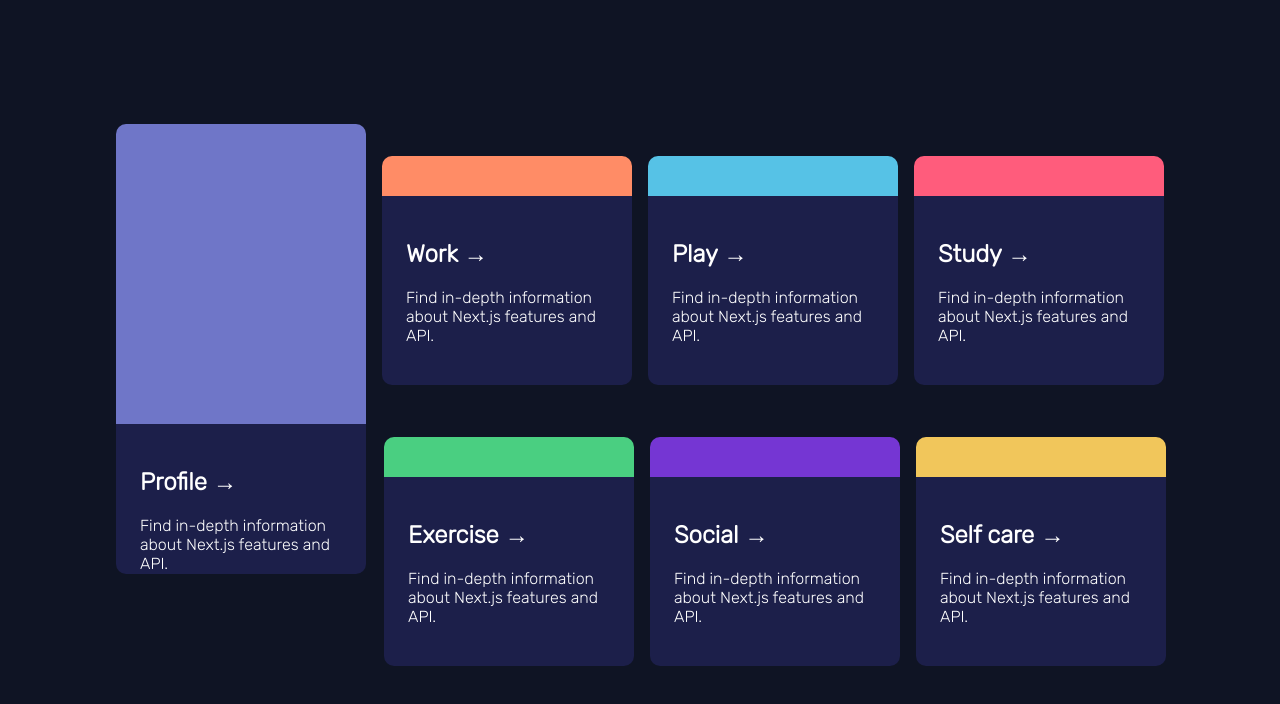
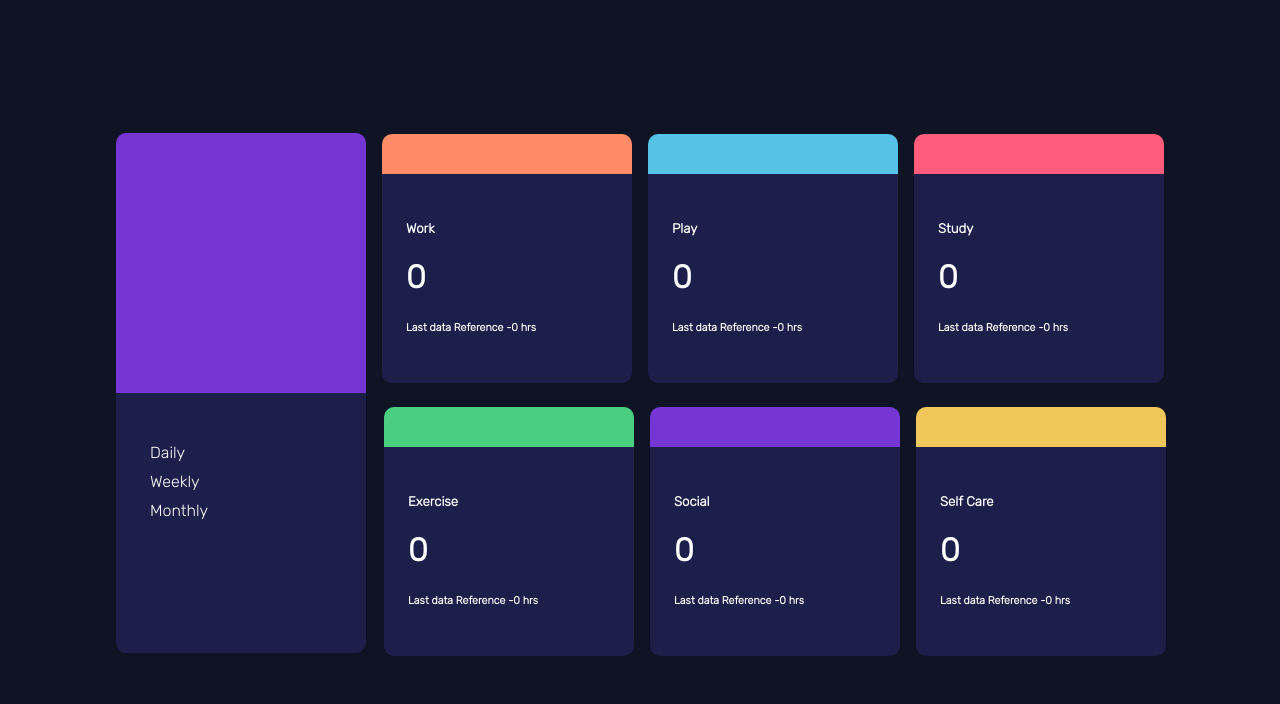
Before and after one commit to elizairam/time-tracking-dashboard-project, a Next.js app in the folder time-tracking-dashboard-project/: page / in a window 1280 px wide. Shown: the top 704 px of the page. Built offline with nearby package versions, Linux system fonts and the light colour scheme.

Commit message:
feat: add components

```diff
--- /dev/null
+++ b/time-tracking-dashboard-project/components/Card.tsx
@@ -0,0 +1,21 @@
+import { ReactNode } from "react";
+
+interface ICard {
+  icon: ReactNode;
+  title: string;
+  current: number;
+  previous: number;
+  dataReference: string;
+}
+
+export default function Card(props: ICard) {
+  return (
+    <>
+      <h5>{props.title}</h5>
+      <h1>{props.current}</h1>
+      <h6>
+        {"Last"} {props.dataReference} {"-"}{props.previous} { "hrs"}
+      </h6>
+    </>
+  );
+}
--- /dev/null
+++ b/time-tracking-dashboard-project/components/CardProfile.tsx
@@ -0,0 +1,24 @@
+interface ICardProfile {
+  selectDaily: boolean;
+  selectWeekly: boolean;
+  selectMonthly: boolean;
+}
+
+export default function CardProfile(props: ICardProfile) {
+  return (
+    <ul>
+      <li>
+        {" "}
+        {"Daily"} {props.selectDaily}
+      </li>
+      <li>
+        {" "}
+        {"Weekly"} {props.selectWeekly}
+      </li>
+      <li>
+        {" "}
+        {"Monthly"} {props.selectMonthly}
+      </li>
+    </ul>
+  );
+}
--- a/time-tracking-dashboard-project/pages/api/hello.ts
+++ b/time-tracking-dashboard-project/pages/api/hello.ts
@@ -1,13 +1,5 @@
-// Next.js API route support: https://nextjs.org/docs/api-routes/introduction
 import type { NextApiRequest, NextApiResponse } from 'next'
 
-type Data = {
-  name: string
-}
-
-export default function handler(
-  req: NextApiRequest,
-  res: NextApiResponse<Data>
-) {
-  res.status(200).json({ name: 'John Doe' })
-}
+export default async (req: NextApiRequest, res: NextApiResponse) => {
+  res.send("Hello world!");
+};
--- a/time-tracking-dashboard-project/pages/index.tsx
+++ b/time-tracking-dashboard-project/pages/index.tsx
@@ -1,53 +1,82 @@
-import type { NextPage } from "next";
 import Head from "next/head";
+import Card from "../components/Card";
+import CardProfile from "../components/CardProfile";
 import styles from "../styles/Home.module.css";
 
-const Home: NextPage = () => {
+export default function Home() {
   return (
     <div className={styles.container}>
       <Head>
-        <title>Create Next App</title>
+        <title>time tracking dashboard_.</title>
         <meta name="description" content="Generated by create next app" />
         <link rel="icon" href="/favicon.ico" />
       </Head>
 
       <main className={styles.main}>
         <div className={styles.grid}>
-          <a href="https://nextjs.org/docs" className={`${styles.cardProfile} ${styles.profile}`}>
-            <h2>Profile &rarr;</h2>
-            <p>Find in-depth information about Next.js features and API.</p>
-          </a>
-          <a href="https://nextjs.org/docs" className={`${styles.card} ${styles.work}`}>
-            <h2>Work &rarr;</h2>
-            <p>Find in-depth information about Next.js features and API.</p>
-          </a>
-          <a href="https://nextjs.org/docs" className={`${styles.card} ${styles.play}`}>
-            <h2>Play &rarr;</h2>
-            <p>Find in-depth information about Next.js features and API.</p>
-          </a>
-          <a href="https://nextjs.org/docs" className={`${styles.card} ${styles.study}`}>
-            <h2>Study &rarr;</h2>
-            <p>Find in-depth information about Next.js features and API.</p>
-          </a>
+          <div className={`${styles.cardProfile} ${styles.profile}`}>
+            <CardProfile selectDaily={false} selectWeekly={false} selectMonthly={false} />
+          </div>
+
+          <div className={`${styles.card} ${styles.work}`}>
+            <Card
+              icon={undefined}
+              title={"Work"}
+              current={0}
+              previous={0}
+              dataReference={"data Reference "}
+            />
+          </div>
+          <div className={`${styles.card} ${styles.play}`}>
+            <Card
+              icon={undefined}
+              title={"Play"}
+              current={0}
+              previous={0}
+              dataReference={"data Reference "}
+            />
+          </div>
+          <div className={`${styles.card} ${styles.study}`}>
+            <Card
+              icon={undefined}
+              title={"Study"}
+              current={0}
+              previous={0}
+              dataReference={"data Reference "}
+            />
+          </div>
         </div>
 
         <div className={styles.secondGrid}>
-          <a href="https://nextjs.org/docs" className={`${styles.card} ${styles.exercise}`}>
-            <h2>Exercise &rarr;</h2>
-            <p>Find in-depth information about Next.js features and API.</p>
-          </a>
-          <a href="https://nextjs.org/docs" className={`${styles.card} ${styles.social}`}>
-            <h2>Social &rarr;</h2>
-            <p>Find in-depth information about Next.js features and API.</p>
-          </a>
-          <a href="https://nextjs.org/docs"  className={`${styles.card} ${styles.selfCare}`}>
-            <h2>Self care &rarr;</h2>
-            <p>Find in-depth information about Next.js features and API.</p>
-          </a>
+          <div className={`${styles.card} ${styles.exercise}`}>
+            <Card
+              icon={undefined}
+              title={"Exercise"}
+              current={0}
+              previous={0}
+              dataReference={"data Reference "}
+            />
+          </div>
+          <div className={`${styles.card} ${styles.social}`}>
+            <Card
+              icon={undefined}
+              title={"Social"}
+              current={0}
+              previous={0}
+              dataReference={"data Reference "}
+            />
+          </div>
+          <div className={`${styles.card} ${styles.selfCare}`}>
+            <Card
+              icon={undefined}
+              title={"Self Care"}
+              current={0}
+              previous={0}
+              dataReference={"data Reference "}
+            />
+          </div>
         </div>
       </main>
     </div>
   );
-};
-
-export default Home;
+}
--- a/time-tracking-dashboard-project/styles/Home.module.css
+++ b/time-tracking-dashboard-project/styles/Home.module.css
@@ -10,50 +10,6 @@
   flex-direction: column;
   justify-content: center;
   align-items: center;
-}
-
-.footer {
-  display: flex;
-  flex: 1;
-  padding: 2rem 0;
-  border-top: 1px solid #eaeaea;
-  justify-content: center;
-  align-items: center;
-}
-
-.footer a {
-  display: flex;
-  justify-content: center;
-  align-items: center;
-  flex-grow: 1;
-}
-
-.title a {
-  color: #0070f3;
-  text-decoration: none;
-}
-
-.title a:hover,
-.title a:focus,
-.title a:active {
-  text-decoration: underline;
-}
-
-.title {
-  margin: 0;
-  line-height: 1.15;
-  font-size: 4rem;
-}
-
-.title,
-.description {
-  text-align: center;
-}
-
-.description {
-  margin: 4rem 0;
-  line-height: 1.5;
-  font-size: 1.5rem;
 }
 
 .grid {
@@ -75,13 +31,13 @@
 
 .card {
   margin: 0.5rem;
-  margin-top: -150px;
+  margin-top: -260px;
   padding: 1.5rem;
   text-align: left;
   color: inherit;
   text-decoration: none;
   border-radius: 10px;
-  max-width: 250px;
+  width: 250px;
   background-color: var(--dark-blue-ii);
 }
 
@@ -110,7 +66,7 @@
 }
 
 .profile {
-  border-top: 300px solid var(--desaturated-blue);
+  border-top: 260px solid var(--violet);
 }
 
 .cardProfile {
@@ -120,15 +76,10 @@
   color: inherit;
   text-decoration: none;
   border-radius: 10px;
-  max-width: 250px;
-  height: 450px;
+  width: 250px;
+  height: 520px;
   background-color: var(--dark-blue-ii);
 
-}
-
-.logo {
-  height: 1em;
-  margin-left: 0.5rem;
 }
 
 @media (max-width: 900px) {
@@ -138,8 +89,16 @@
 
   .cardProfile {
     max-width: 250px;
-    height: 252px;
+    height: 100px;
     margin: 0.5rem;
+  }
+
+  .profile {
+    border-top: 100px solid var(--violet);
+    display: flex;
+    flex-direction: row;
+    margin: 10px;
+
   }
 
   .grid {
@@ -152,4 +111,5 @@
     margin: 0.5rem;
     flex-direction: column;
   }
+
 }
--- a/time-tracking-dashboard-project/styles/globals.css
+++ b/time-tracking-dashboard-project/styles/globals.css
@@ -18,6 +18,12 @@ a {
   box-sizing: border-box;
 }
 
+ul,
+li {
+  list-style: none;
+  padding: 5px;
+}
+
 :root {
   /* primary */
   --blue: hsl(246, 80%, 60%);
@@ -34,3 +40,16 @@ a {
   --desaturated-blue: hsl(235, 45%, 61%);
   --pale-blue: hsl(236, 100%, 87%);
 }
+
+@media (max-width: 900px) {
+
+  ul,
+  li {
+    list-style: none;
+    float: left;
+    margin: -11px;
+    padding-left: 25px;
+    align-items: center;
+
+  }
+}
```
